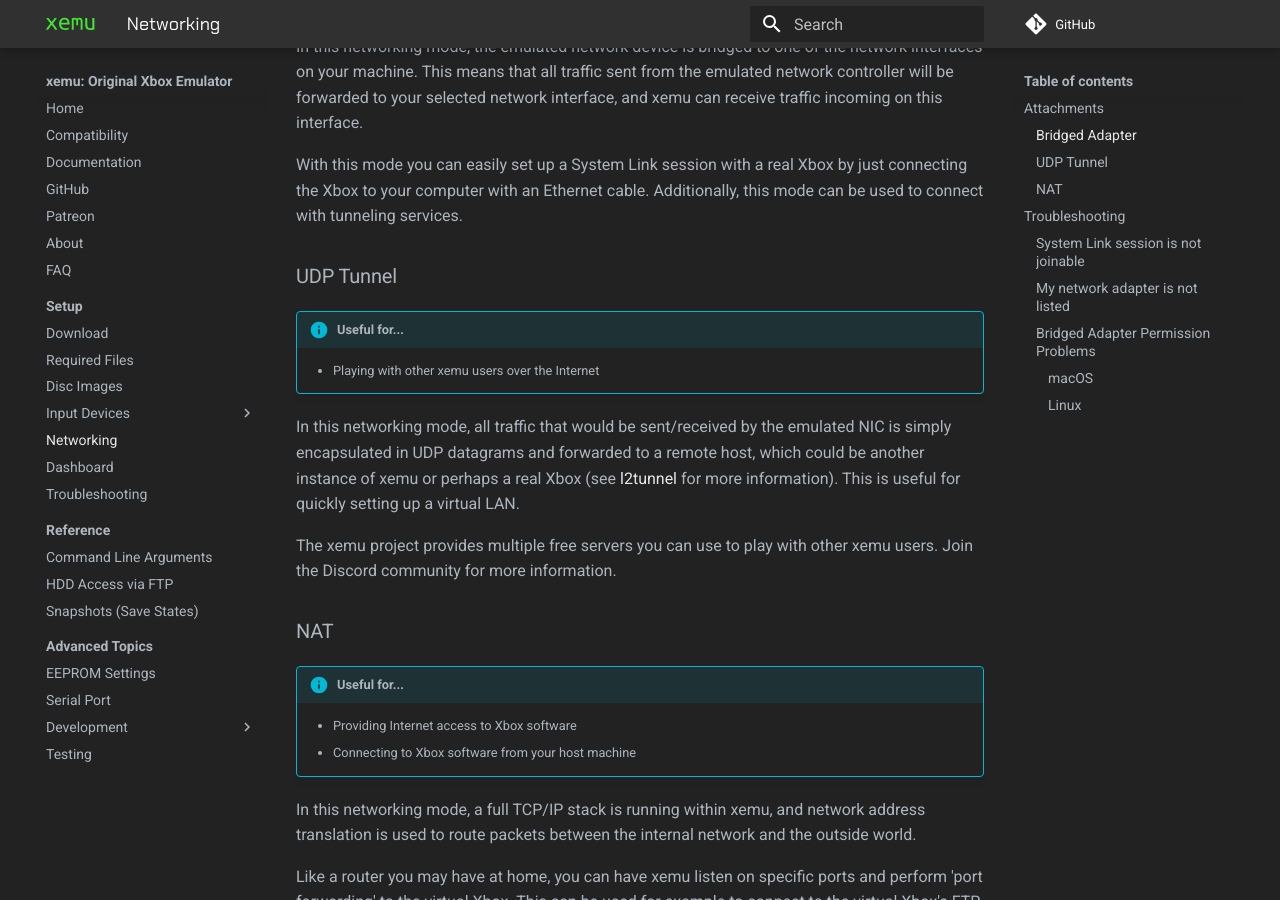
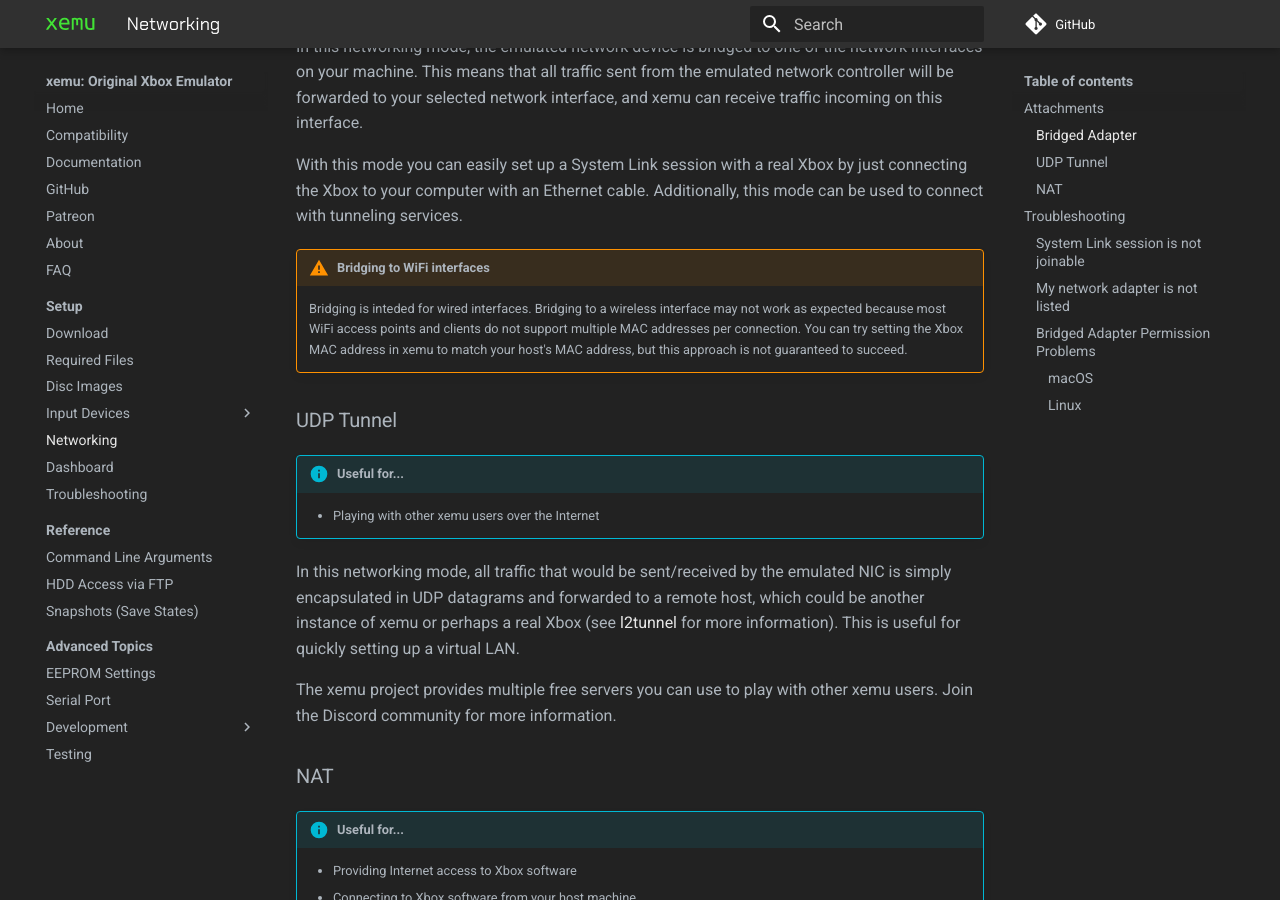
Before and after one commit to xemu-project/xemu-website, an MkDocs documentation site: the page built from docs/docs/networking.md, in a window 1280 px wide and 900 px high, scrolled down 608 px. Built offline with MkDocs 1.6.1 and Material for MkDocs 9.7.7, drawn with Linux system fonts in a browser that asks for light colours; comment, search, counter and statistics services are not loaded.

Commit message:
Add a note about bridging to wifi

```diff
--- a/docs/docs/networking.md
+++ b/docs/docs/networking.md
@@ -23,6 +23,14 @@ interface, and xemu can receive traffic incoming on this interface.
 With this mode you can easily set up a System Link session with a real Xbox by
 just connecting the Xbox to your computer with an Ethernet cable. Additionally,
 this mode can be used to connect with tunneling services.
+
+!!! warning "Bridging to WiFi interfaces"
+
+    Bridging is inteded for wired interfaces. Bridging to a wireless
+    interface may not work as expected because most WiFi access points and
+    clients do not support multiple MAC addresses per connection. You can try
+    setting the Xbox MAC address in xemu to match your host's MAC address, but
+    this approach is not guaranteed to succeed.
 
 ### UDP Tunnel
 
```
